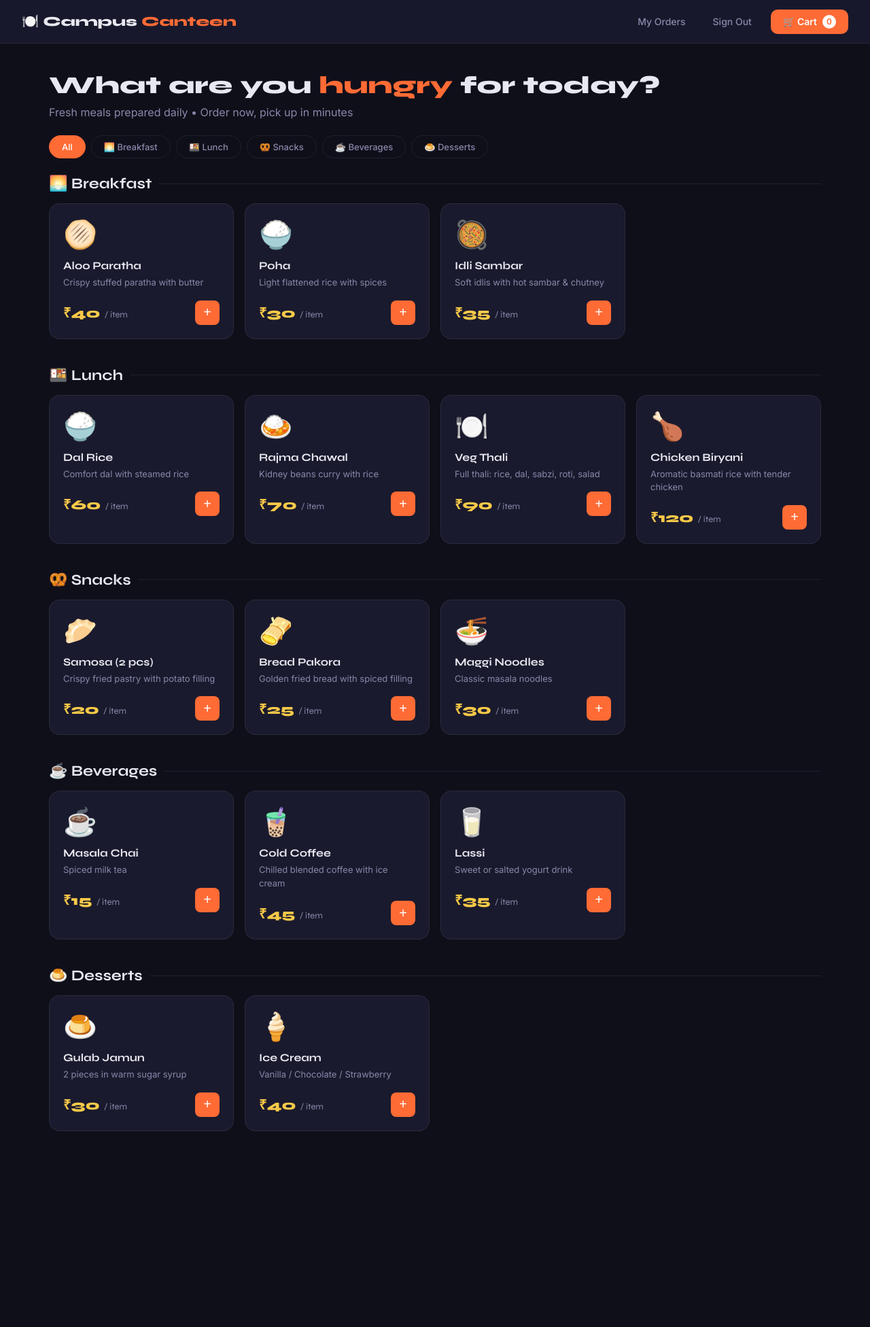
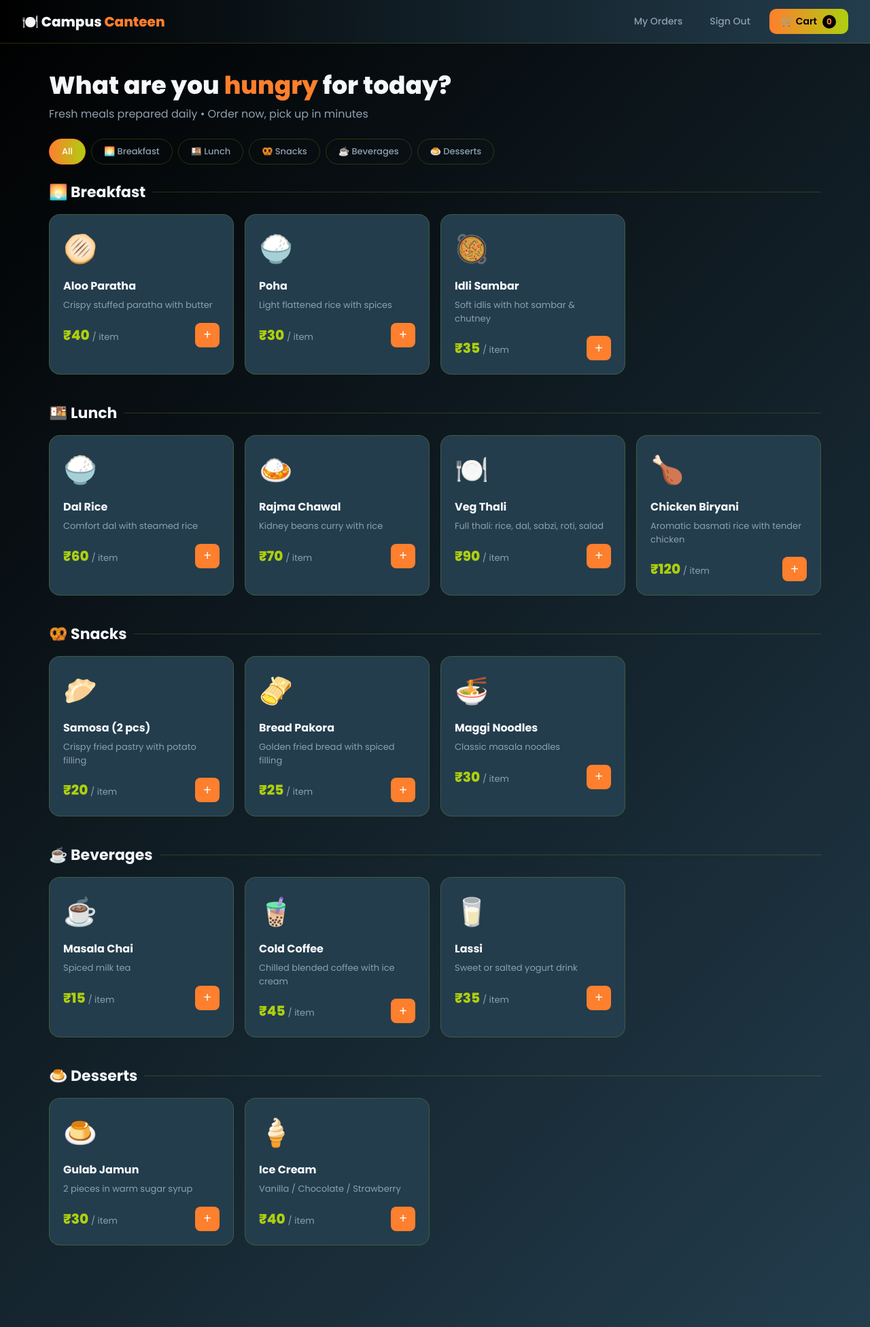
Before and after one commit to KrishRaj007/University-Canteen, a Flask app: page /menu in a window 1280 px wide. Shown: the whole page at 68% size. Before the commit the page ends 1664 px from the top, so only its background shows below. Run offline with Flask 3, Linux system fonts and the light colour scheme; a user stored in the database is signed in; data comes from the database, SQL or seed files in the repository; both versions use the stored data as it was after the commit.

Commit message:
Change in color palette and font fixing

```diff
--- a/templates/menu.html
+++ b/templates/menu.html
@@ -4,18 +4,29 @@
 <meta charset="UTF-8">
 <meta name="viewport" content="width=device-width, initial-scale=1.0">
 <title>Menu — Campus Canteen</title>
-<link href="https://fonts.googleapis.com/css2?family=Syne:wght@400;600;700;800&family=Inter:wght@300;400;500;600&display=swap" rel="stylesheet">
+<link href="https://fonts.googleapis.com/css2?family=Poppins:wght@300;400;500;600;700;800&display=swap" rel="stylesheet">
 <style>
   *, *::before, *::after { box-sizing: border-box; margin: 0; padding: 0; }
   :root {
-    --saffron: #FF6B35; --deep: #0F0F1A; --card: #1A1A2E;
-    --card2: #16213E; --gold: #F7C948; --mint: #4ECDC4;
-    --text: #E8E8F0; --muted: #8888AA; --border: rgba(255,255,255,0.07);
+    --midnight: #000000;
+    --navy: #233d4d;
+    --soft-blue: #fe7f2d;
+    --pale-blue: #aecf0f;
+
+    --saffron: var(--soft-blue);
+    --deep: var(--midnight);
+    --card: var(--navy);
+    --card2: #2e5065;
+    --gold: var(--pale-blue);
+    --mint: var(--soft-blue);
+    --text: #f5f7fb;
+    --muted: #8ea0b0;
+    --border: rgba(174, 207, 15, 0.2);
   }
-  body { font-family: 'Inter', sans-serif; background: var(--deep); color: var(--text); min-height: 100vh; }
+  body { font-family: 'Poppins', sans-serif; background: linear-gradient(135deg, var(--midnight) 0%, var(--navy) 100%); color: var(--text); min-height: 100vh; }
   /* NAV */
   nav {
-    background: rgba(26,26,46,0.95);
+    background: linear-gradient(90deg, var(--midnight) 0%, var(--navy) 100%);
     backdrop-filter: blur(10px);
     border-bottom: 1px solid var(--border);
     padding: 0 32px;
@@ -25,8 +36,8 @@
     justify-content: space-between;
     position: sticky; top: 0; z-index: 100;
   }
-  .nav-brand { font-family: 'Syne', sans-serif; font-size: 20px; font-weight: 800; }
-  .nav-brand span { color: var(--saffron); }
+  .nav-brand { font-family: 'Poppins', sans-serif; font-size: 20px; font-weight: 800; }
+  .nav-brand span { color: var(--soft-blue); }
   .nav-actions { display: flex; align-items: center; gap: 16px; }
   .nav-link {
     color: var(--muted); font-size: 14px; font-weight: 500;
@@ -35,14 +46,14 @@
   }
   .nav-link:hover { color: var(--text); background: rgba(255,255,255,0.05); }
   .cart-btn {
-    background: var(--saffron); color: white; border: none;
+    background: linear-gradient(90deg, var(--soft-blue) 0%, var(--pale-blue) 100%); color: var(--midnight); border: none;
     padding: 8px 18px; border-radius: 10px; font-weight: 600;
     cursor: pointer; display: flex; align-items: center; gap: 8px;
-    font-family: 'Inter', sans-serif; font-size: 14px; transition: opacity 0.2s;
+    font-family: 'Poppins', sans-serif; font-size: 14px; transition: opacity 0.2s;
   }
   .cart-btn:hover { opacity: 0.9; }
   .cart-count {
-    background: white; color: var(--saffron);
+    background: var(--midnight); color: var(--soft-blue);
     border-radius: 50%; width: 20px; height: 20px;
     display: flex; align-items: center; justify-content: center;
     font-size: 12px; font-weight: 700;
@@ -53,10 +64,10 @@
     max-width: 1200px; margin: 0 auto;
   }
   .hero h1 {
-    font-family: 'Syne', sans-serif; font-size: 36px;
+    font-family: 'Poppins', sans-serif; font-size: 36px;
     font-weight: 800; line-height: 1.2;
   }
-  .hero h1 span { color: var(--saffron); }
+  .hero h1 span { color: var(--soft-blue); }
   .hero p { color: var(--muted); margin-top: 8px; font-size: 16px; }
   /* CATEGORY FILTER */
   .filters {
@@ -71,17 +82,17 @@
     background: transparent; color: var(--muted);
     font-size: 13px; font-weight: 500; cursor: pointer;
     white-space: nowrap; transition: all 0.2s;
-    font-family: 'Inter', sans-serif;
+    font-family: 'Poppins', sans-serif;
   }
   .filter-btn.active {
-    background: var(--saffron); border-color: var(--saffron);
+    background: linear-gradient(90deg, var(--soft-blue) 0%, var(--pale-blue) 100%); border-color: var(--soft-blue); color: var(--midnight);
     color: white;
   }
   /* MENU GRID */
   .menu-wrapper { max-width: 1200px; margin: 0 auto; padding: 0 32px 80px; }
   .category-section { margin-bottom: 40px; }
   .category-title {
-    font-family: 'Syne', sans-serif; font-size: 22px;
+    font-family: 'Poppins', sans-serif; font-size: 22px;
     font-weight: 700; margin-bottom: 16px;
     display: flex; align-items: center; gap: 10px;
   }
@@ -109,13 +120,13 @@
     font-size: 40px; margin-bottom: 12px; display: block;
   }
   .item-name {
-    font-family: 'Syne', sans-serif; font-size: 16px;
+    font-family: 'Poppins', sans-serif; font-size: 16px;
     font-weight: 700; margin-bottom: 6px;
   }
   .item-desc { color: var(--muted); font-size: 13px; line-height: 1.5; margin-bottom: 16px; }
   .item-footer { display: flex; align-items: center; justify-content: space-between; }
   .item-price {
-    font-family: 'Syne', sans-serif; font-size: 20px;
+    font-family: 'Poppins', sans-serif; font-size: 20px;
     font-weight: 800; color: var(--gold);
   }
   .item-price span { font-size: 13px; font-weight: 400; color: var(--muted); }
@@ -164,7 +175,7 @@
     padding: 24px; border-bottom: 1px solid var(--border);
     display: flex; align-items: center; justify-content: space-between;
   }
-  .cart-header h3 { font-family: 'Syne', sans-serif; font-size: 20px; font-weight: 700; }
+  .cart-header h3 { font-family: 'Poppins', sans-serif; font-size: 20px; font-weight: 700; }
   .close-btn { background: none; border: none; color: var(--muted); font-size: 24px; cursor: pointer; }
   .cart-items { flex: 1; overflow-y: auto; padding: 16px 24px; }
   .cart-item {
@@ -177,27 +188,27 @@
   .cart-footer { padding: 24px; border-top: 1px solid var(--border); }
   .cart-total {
     display: flex; justify-content: space-between;
-    font-family: 'Syne', sans-serif; font-size: 18px;
+    font-family: 'Poppins', sans-serif; font-size: 18px;
     font-weight: 700; margin-bottom: 16px;
   }
   .cart-total span:last-child { color: var(--gold); }
   .notes-input {
     width: 100%; padding: 10px 14px;
     background: var(--deep); border: 1px solid var(--border);
-    border-radius: 8px; color: var(--text); font-family: 'Inter', sans-serif;
+    border-radius: 8px; color: var(--text); font-family: 'Poppins', sans-serif;
     font-size: 13px; outline: none; resize: none; margin-bottom: 12px;
   }
   .payment-select {
     width: 100%; padding: 10px 14px;
     background: var(--deep); border: 1px solid var(--border);
-    border-radius: 8px; color: var(--text); font-family: 'Inter', sans-serif;
+    border-radius: 8px; color: var(--text); font-family: 'Poppins', sans-serif;
     font-size: 13px; outline: none; margin-bottom: 16px;
     appearance: none; cursor: pointer;
   }
   .place-btn {
-    width: 100%; padding: 15px; background: var(--saffron);
+    width: 100%; padding: 15px; background: linear-gradient(90deg, var(--soft-blue) 0%, var(--pale-blue) 100%); color: var(--midnight);
     color: white; border: none; border-radius: 10px;
-    font-family: 'Syne', sans-serif; font-size: 16px;
+    font-family: 'Poppins', sans-serif; font-size: 16px;
     font-weight: 700; cursor: pointer; transition: opacity 0.2s;
   }
   .place-btn:hover { opacity: 0.9; }
```
Also changed, not shown: templates/admin.html (+33 -22 lines), templates/login.html (+24 -19 lines), templates/orders.html (+23 -12 lines), instance/canteen.db.
